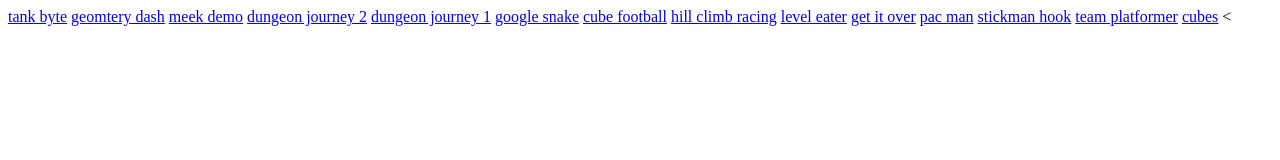
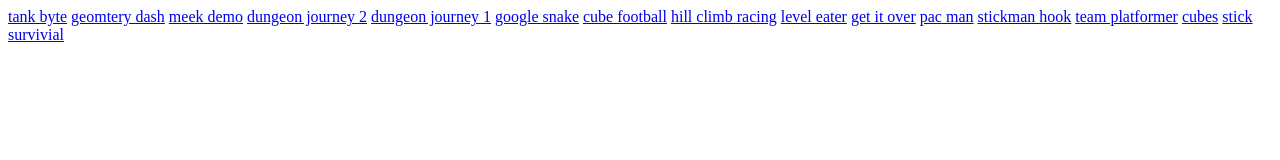
Before and after one commit to avrohommeir/mendy, a plain HTML site: page index.html in a window 1280 px wide. Drawn offline with Linux system fonts and the light colour scheme.

Commit message:
added stick survivial

```diff
--- a/index.html
+++ b/index.html
@@ -18,6 +18,6 @@
 <a href="stickmanhook.html">stickman hook</a>
 <a href="teamplatformer.html">team platformer</a>
 <a href="cubes.html">cubes</a>
-<
+<a href="sticksurvivial.html">stick survivial</a>
 </html>
 <body>
```
